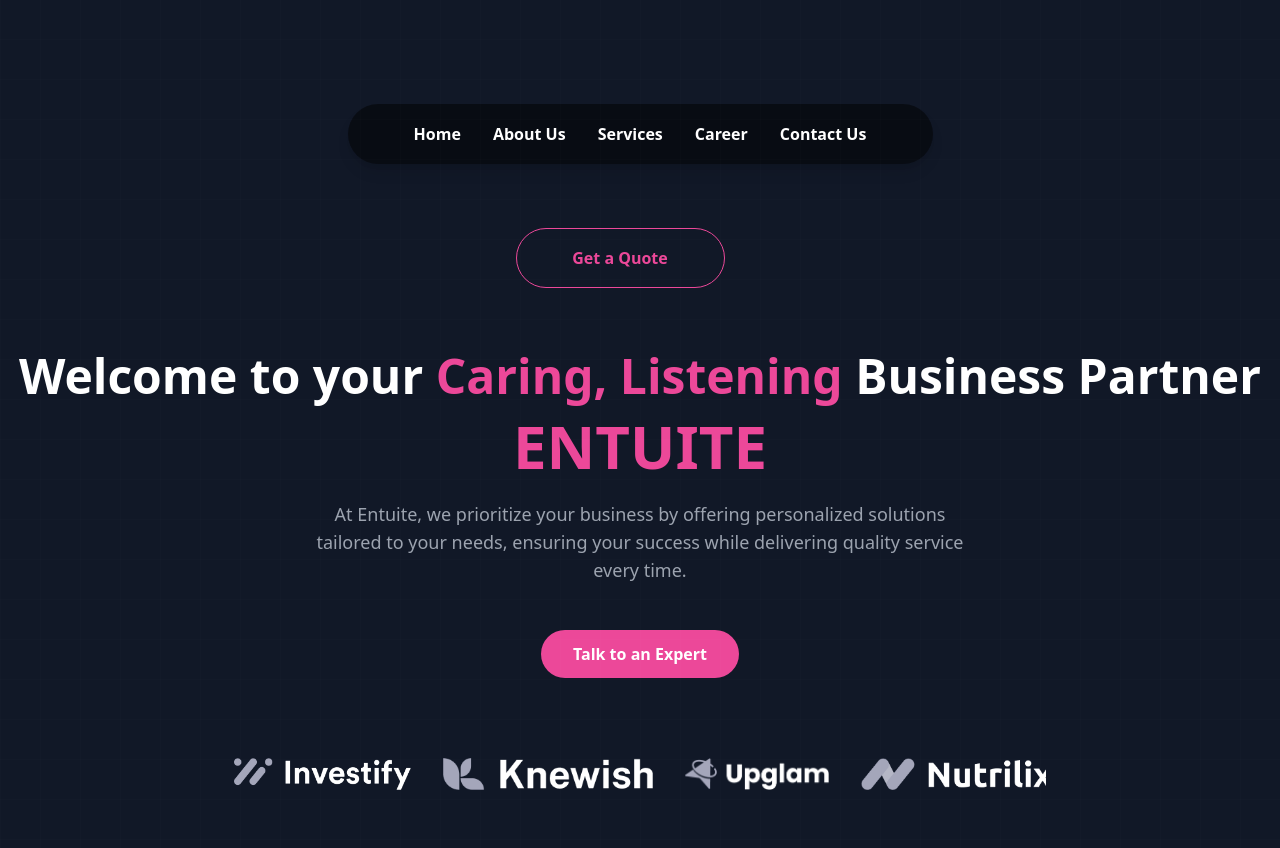
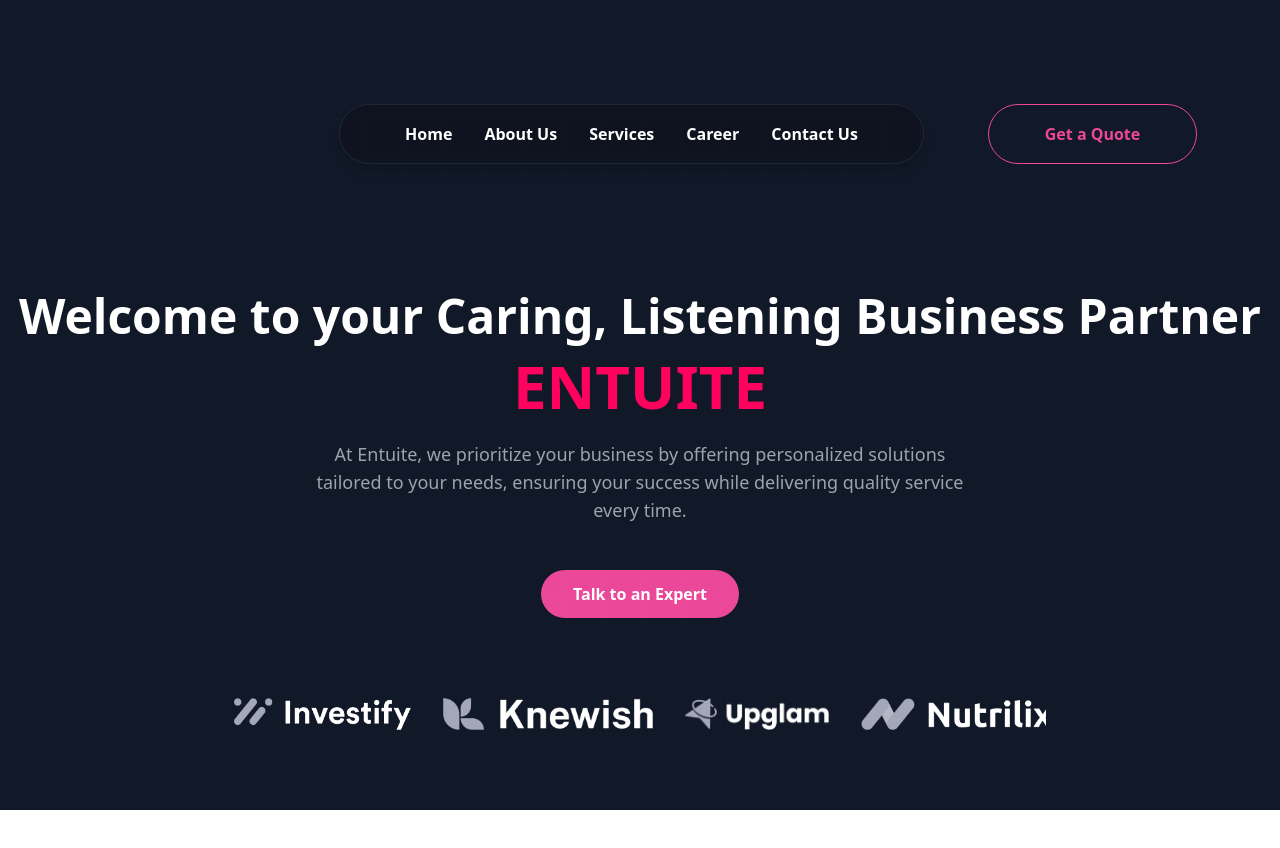
Before and after one commit to sidmercer/Entuite, a React (Create React App) app: page / in a window 1280 px wide. Shown: the top 848 px of the page. After the commit the page ends 810 px from the top, so only its background shows below. Built offline with nearby package versions, Linux system fonts and the light colour scheme.

Commit message:
nav bar and button space

```diff
--- a/src/components/HeroSection.js
+++ b/src/components/HeroSection.js
@@ -2,34 +2,35 @@ import React from 'react';
 
 const HeroSection = () => {
   return (
-    <section className="flex flex-col items-center  w-1440px text-center py-20 bg-gray-900 text-white relative overflow-hidden">
+    <section className="flex flex-col items-center w-1440px text-center py-20 bg-gray-900 text-white relative overflow-hidden">
       {/* Background Grid Lines */}
       <div className="absolute inset-0 bg-grid opacity-10 pointer-events-none"></div>
 
-      {/*Navbar */}
-       <nav className="bg-black bg-opacity-50 rounded-full px-8 py-2 flex justify-evenly items-center w-[585px] h-[60px] max-w-5xl shadow-lg mt-6 mb-16">
-        <ul className="flex space-x-8 text-white font-semibold">
-          <li><a href="#Home" className="hover:text-pink-500">Home</a></li>
-          <li><a href="#About us" className="hover:text-pink-500">About Us</a></li>
-          <li><a href="#Services" className="hover:text-pink-500">Services</a></li>
-          <li><a href="#Career" className="hover:text-pink-500">Career</a></li>
-          <li><a href="#Contact Us" className="hover:text-pink-500">Contact Us</a></li>
-        </ul>
+      {/* Parent container for Navbar and Get a Quote Button */}
+      <div className="flex items-center justify-center w-full mt-6 mb-16 ml-24 pl-16">
 
-      </nav>
-      {/* Get a Quote Button left of nav bar */}
-      <button className="w-[209px] h-[60px]  text-pink-500 font-semibold  rounded-full mr-10 border border-pink-500">
+        {/* Navbar */}
+        <nav className="bg-black bg-opacity-20 rounded-full px-8 py-2 flex items-center justify-center w-[585px] h-[60px] shadow-lg border border-gray-800 ml-24">
+          <ul className="flex space-x-8 text-white font-semibold">
+            <li><a href="#Home" className="hover:text-pink-500">Home</a></li>
+            <li><a href="#About" className="hover:text-pink-500">About Us</a></li>
+            <li><a href="#Services" className="hover:text-pink-500">Services</a></li>
+            <li><a href="#Career" className="hover:text-pink-500">Career</a></li>
+            <li><a href="#Contact" className="hover:text-pink-500">Contact Us</a></li>
+          </ul>
+        </nav>
+
+        {/* Get a Quote Button */}
+        <button className="w-[209px] h-[60px] text-pink-500 font-semibold rounded-full border border-pink-500 hover:bg-pink-500 hover:text-white transition duration-200 ml-16">
           Get a Quote
         </button>
-
-
-
+      </div>
 
       {/* Heading */}
       <h1 className="text-5xl font-bold mt-16">
-        Welcome to your <span className="text-pink-500">Caring, Listening</span> Business Partner
+        Welcome to your <span className="text-white">Caring, Listening</span> Business Partner
         <br />
-        <span className="text-pink-500 text-6xl mt-4 block">ENTUITE</span>
+        <span className="text-customPink text-6xl mt-4 block">ENTUITE</span>
       </h1>
 
       {/* Description */}
--- a/tailwind.config.js
+++ b/tailwind.config.js
@@ -4,7 +4,11 @@ module.exports = {
     "./src/**/*.{js,jsx,ts,tsx}", // Include all React files
   ],
   theme: {
-    extend: {},
+    extend: {
+      colors: {
+        customPink: '#FE025E', // Add the custom color here
+      },
+    },
   },
   plugins: [],
 };
```
